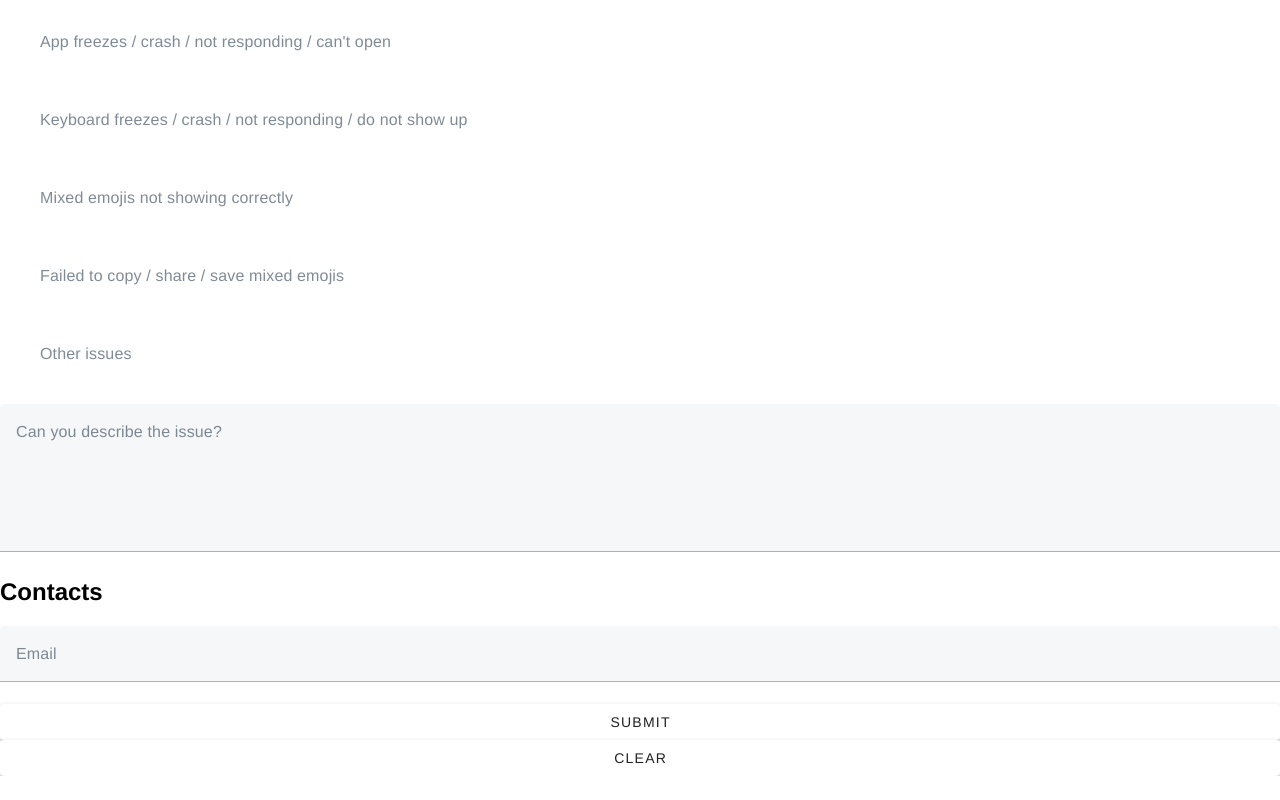
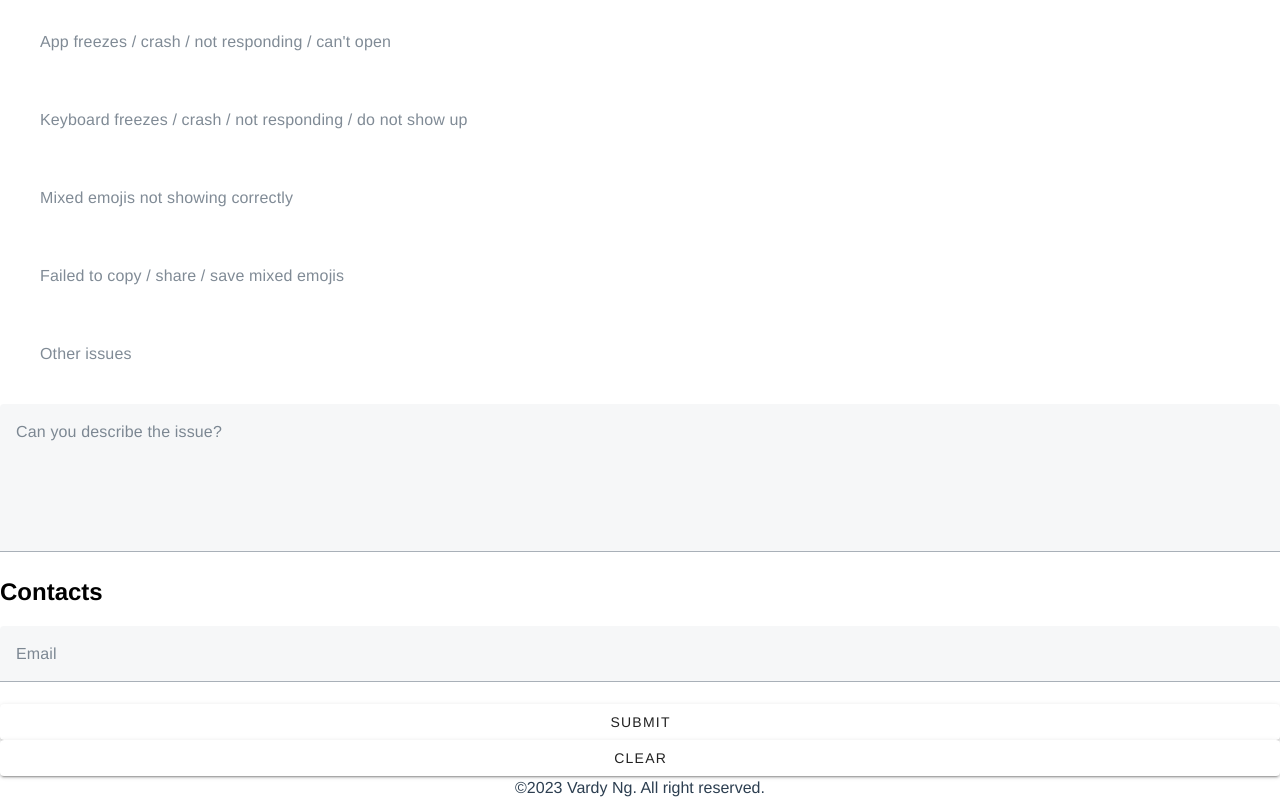
Before and after one commit to VardyNg/emoji-kitchen-keyboard-support-web, a Vue app: page / in a window 1280 px wide. Shown: the part 687-1487 px from the top of the page. Before the commit the page ends 1463 px from the top, so only its background shows below. Built offline with nearby package versions, Linux system fonts and the light colour scheme.

Commit message:
add CopyRight page on the screen bottom

```diff
--- a/src/App.vue
+++ b/src/App.vue
@@ -2,16 +2,19 @@
   <img alt="Vue logo" src="./assets/logo.png">
   <HeaderItem />
   <SupportPage />
+  <CopyRight />
 </template>
 
 <script>
 import HeaderItem from './components/Header.vue'
 import SupportPage from './components/Support.vue'
+import CopyRight from './components/CopyRight.vue';
 export default {
   name: 'App',
   components: {
     HeaderItem,
     SupportPage,
+    CopyRight,
   }
 }
 </script>
```
